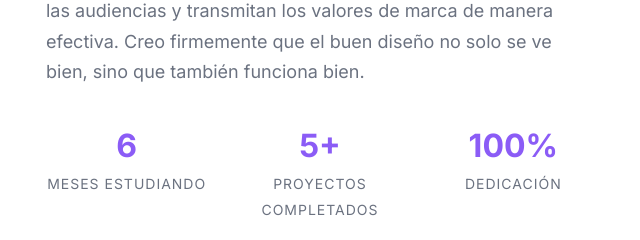
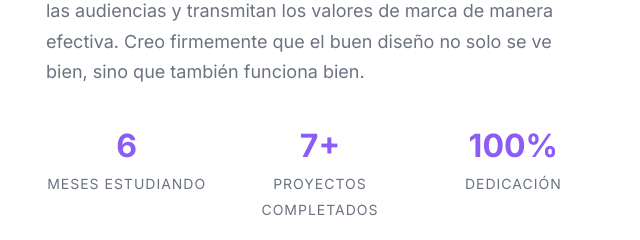
Before and after one commit to Rothezee/PortfolioMaria, a plain HTML site: page index.html in a window 1280 px wide. Shown: the part 1280-1520 px from the top of the page, 14-654 px from the left. Drawn offline with nearby package versions, Linux system fonts and the light colour scheme.

Commit message:
Update index.html

```diff
--- a/index.html
+++ b/index.html
@@ -108,7 +108,7 @@
                             <span class="stat-label">Meses estudiando</span>
                         </div>
                         <div class="stat">
-                            <span class="stat-number">5+</span>
+                            <span class="stat-number">7+</span>
                             <span class="stat-label">Proyectos completados</span>
                         </div>
                         <div class="stat">
```
